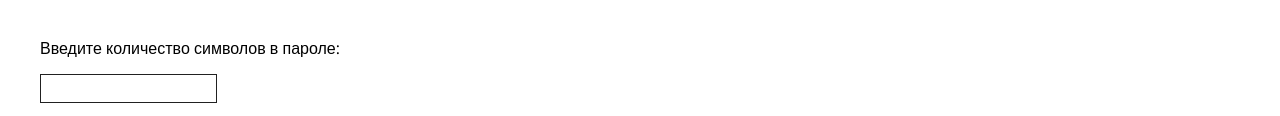
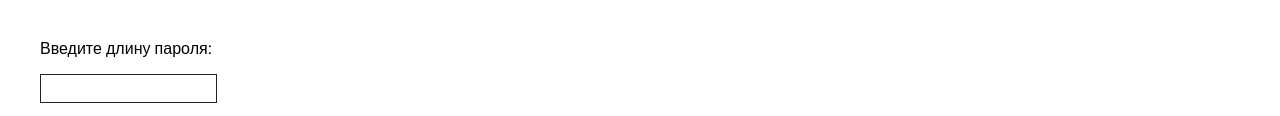
Before and after one commit to Arrandes/Portfolio, a plain HTML site: page Password/password.html in a window 1280 px wide. Shown: the part 439-555 px from the top of the page. Drawn offline with nearby package versions, Linux system fonts and the light colour scheme.

Commit message:
Add files via upload

```diff
--- a/Password/password.html
+++ b/Password/password.html
@@ -70,7 +70,7 @@
 			<div class="container">
 				<h2>Генератор паролей</h2>
 				<div class="box">
-					<p id="info">Введите количество символов в пароле:</p>
+					<p id="info">Введите длину пароля:</p>
 					<input type="text" id="userAnswer" class="userAnswer">
 					<a href="#" class="button" onClick="pass()">Генерировать</a>
 				</div>
```
